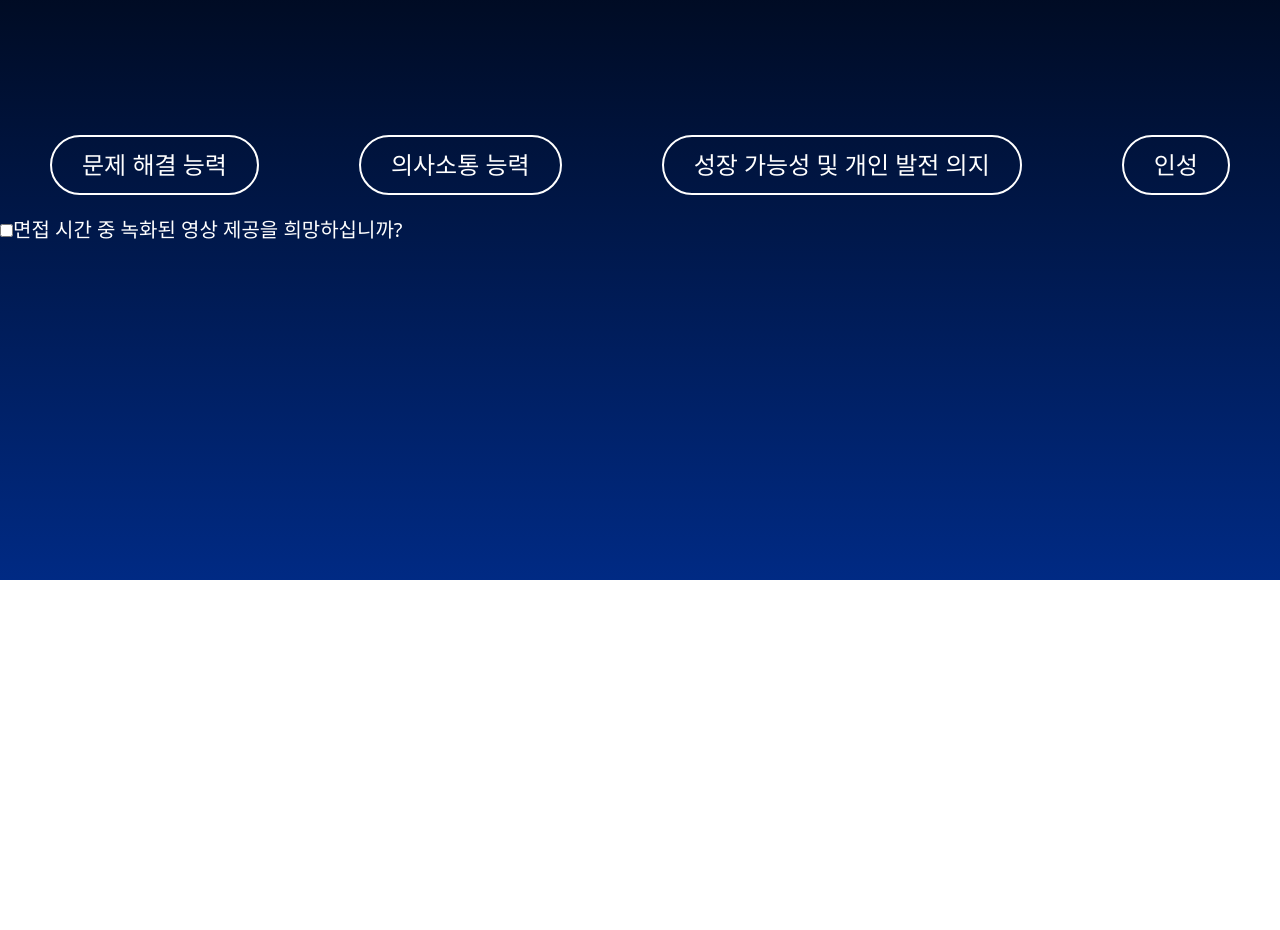
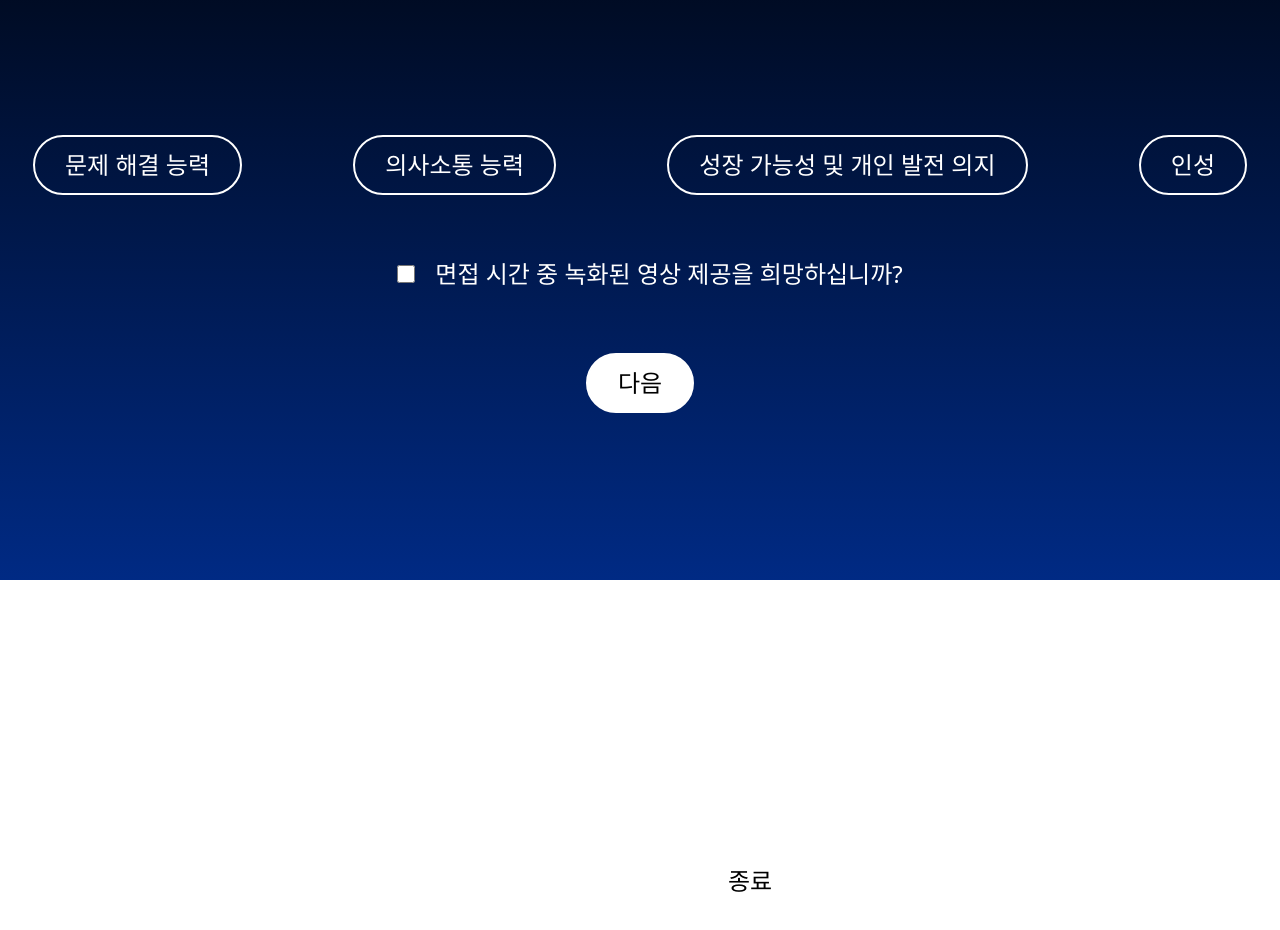
Before and after one commit to minibxx/BBoglePops_DDock, a React (Vite) app: page /Interview in a window 1280 px wide. Shown: the part 220-1150 px from the top of the page. Before the commit the page ends 800 px from the top, so only its background shows below. Built offline with nearby package versions, Linux system fonts and the light colour scheme.

Commit message:
design: interviewSetting 페이지 스타일 수정

```diff
--- a/src/components/Typography.jsx
+++ b/src/components/Typography.jsx
@@ -16,6 +16,9 @@ export default function Typography({title, type, m=0}) {
         }
         else if(type === 'body5'){
             return <div className={`text-[36px]  m-[${m}px]`}>{title}</div>
+        }
+        else if(type === 'body7'){
+            return <div className={`text-[28px] font-bold m-[${m}px]`}>{title}</div>
         }
         else if(type === 'body9'){
             return <div className={`text-[16px] font-semibold m-[${m}px] leading-[150%]`}>{title}</div>
--- /dev/null
+++ b/src/components/interview/InterviewQuit.jsx
@@ -0,0 +1,70 @@
+import React from 'react'
+import Header from '@components/Header';
+import styled from 'styled-components';
+import Typo from '@components/Typography'
+
+
+const QuitBox = styled.div`
+  width: 714px;
+  font-size: 40px;
+  margin: 15% auto;
+  border: 2px solid white;
+  color: white;
+  border-radius: 52px;
+  padding: 10px 30px;
+  background-color: rgb(255,255,255,0.1);
+`;
+
+const QuitBtn = styled.div`
+  text-align: center;
+  width: 200px;
+  height: 60px;
+  margin: 50px auto;
+  border: 2px solid white;
+  color: black;
+  border-radius: 35px;
+  padding: 10px 30px;
+  background-color: rgb(255,255,255);
+`;
+const CancelBtn = styled.div`
+  text-align: center;
+  width: 200px;
+  height: 60px;
+  margin: 50px auto;
+  border: 2px solid white;
+  color: white;
+  border-radius: 35px;
+  padding: 10px 30px;
+  background-color: rgb(255,255,255,0.3);
+`;
+function InterviewQuit() {
+    return (
+        <>
+
+            <QuitBox>
+                <div className='text-center mt-[50px]'>
+                    <Typo title={'면접을 종료하시겠습니까?'} type={'body7'} />
+                </div>
+                <div className='text-center '>
+                    <Typo title={'종료하시면 면접 내용은 저장되지 않습니다.'} type={'body7'} />
+                </div>
+                <div className='flex justify-center gap-[20px]'>
+                    <div>
+                        <CancelBtn>
+                            <Typo title={'취소'} type={'body2'} />
+                        </CancelBtn>
+
+                    </div>
+                    <div>
+
+                        <QuitBtn>
+                            <Typo title={'종료'} type={'body2'} />
+                        </QuitBtn>
+                    </div>
+                </div>
+            </QuitBox>
+        </>
+    )
+}
+
+export default InterviewQuit
--- a/src/components/interview/InterviewSetting.jsx
+++ b/src/components/interview/InterviewSetting.jsx
@@ -2,6 +2,7 @@ import React from 'react'
 import Header from '@components/Header';
 import styled from 'styled-components';
 import Typo from '@components/Typography'
+import InterviewQuit from './InterviewQuit';
 
 const Background = styled.div`
 position: fixed;
@@ -21,6 +22,7 @@ const Insert = styled.input`
   border: 2px solid white;
   border-radius: 35px;
   background-color: rgb(255,255,255,0.3);
+  color: white;
   &::placeholder{
     color:rgb(255,255,255,0.3);
     font-size: 20px;
@@ -28,9 +30,10 @@ const Insert = styled.input`
 `;
 
 const AbilityBtn = styled.button`
+  width: [20%];
   text-align: center;
   height: 60px;
-  margin: 50px auto 20px auto;
+  margin: 50px 0;
   border: 2px solid white;
   color: white;
   border-radius: 35px;
@@ -39,20 +42,42 @@ const AbilityBtn = styled.button`
     background-color: rgb(255,255,255,0.3);
   }
 `;
+
+const NextBtn = styled.button`
+  text-align: center;
+  height: 60px;
+  border: 2px solid white;
+  color: black;
+  border-radius: 35px;
+  padding: 5px 30px;
+  background-color: rgb(255,255,255);
+  margin: 50px auto;
+`;
+
+const CheckAlign = styled.div`
+  width: 1214px;
+  margin: auto;
+  display: flex;
+  flex-direction: column;
+  justify-content: center;
+  align-items: center;
+`;
+
 function InterviewSetting() {
     return (
         <>
             <Background />
             <Header />
+
+            <div className='w-[1214px] m-[auto]'>
                 <div className='flex justify-between'>
                     <Insert placeholder='희망 분야를 선택해주세요' />
                     <Insert placeholder='직무를 선택해주세요' />
                 </div>
 
                 <div className='mt-[214px]'>
-
                 </div>
-            <div className='mt-[190px] flex justify-between'>
+                <div className='mt-[190px] justify-between flex'>
                     <AbilityBtn>
                         <Typo title={'문제 해결 능력'} type={'body2'} />
                     </AbilityBtn>
@@ -66,15 +91,24 @@ function InterviewSetting() {
                         <Typo title={'인성'} type={'body2'} />
                     </AbilityBtn>
                 </div>
-            <label className='item-start text-[white] text-[20px] m-[auto]'>
+                <CheckAlign>
+                    <label className='text-[white] text-[24px] m-[auto]'>
                         <input
-                    className='m-[auto] '
+                            className='m-[20px] w-[18px] h-[18px]'
                             type="checkbox"
                         // disabled={disabled}
                         // checked={checked}
                         // onChange={({ target: { checked } }) => onChange(checked)}
                         />면접 시간 중 녹화된 영상 제공을 희망하십니까?
                     </label>
+                    <div>
+                        <NextBtn>
+                            <Typo title={'다음'} type={'body2'} />
+                        </NextBtn>
+                    </div>
+                </CheckAlign>
+            </div>
+            <InterviewQuit/>
         </>
     )
 }
```
Lines whose indentation alone changed are shown as unchanged.
